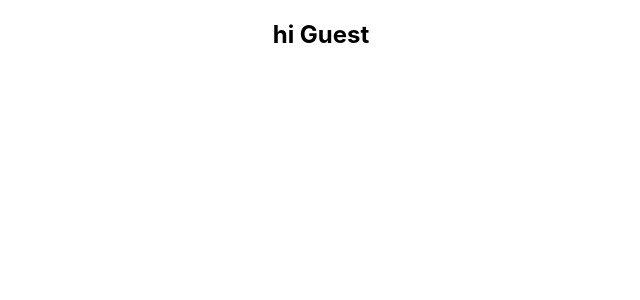
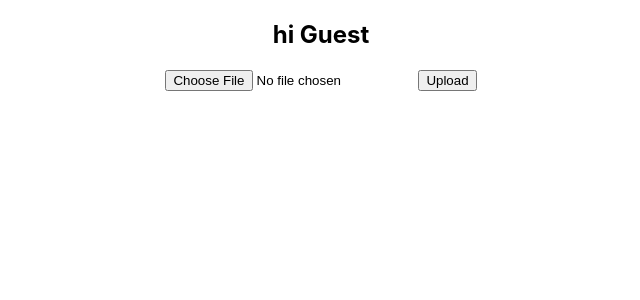
Before and after one commit to yeemans/sheet-frontend, a React (Create React App) app: page /home in a window 1280 px wide. Shown: the top 300 px of the page, without its empty margins (319-959 px from the left). Built offline with nearby package versions, Linux system fonts and the light colour scheme.

Commit message:
added  buttonadded buttons to upload files

```diff
--- a/src/Components/Home.js
+++ b/src/Components/Home.js
@@ -2,7 +2,22 @@ import React, {useState, useEffect} from "react"
 import axios from "axios"
 
 function Home() {
-    const [user, setUser] = useState("Guest")
+    const [user, setUser] = useState("Guest");
+    const [file, setFile] = useState();
+
+    const handleFileChange = (e) => {
+        console.log("clicked")
+        if (e.target.files) {
+        setFile(e.target.files[0]);
+        }
+    };
+
+    const handleUploadClick = () => {
+        console.log("clicked")
+        if (!file) return;
+        console.log(file)
+    }
+
     useEffect(() => {
         console.log(("sessionId" in sessionStorage))
         if (!("sessionId" in sessionStorage)) return;
@@ -23,11 +38,19 @@ function Home() {
         checkLoggedIn();
 
     }, [])
+
     return(
         <div>
-            <h2>hi {user}</h2>
+            <h2>hi {user} </h2>
+            <div>{file && `${file.name} - ${file.type}`}</div>
+
+
+
+            <input type="file" id="newFile" onChange={(e) => handleFileChange(e)} />
+            <button onClick={() => handleUploadClick()}>Upload</button>
         </div>
     )
 }
 
-export default Home
+
+export default Home;
```
